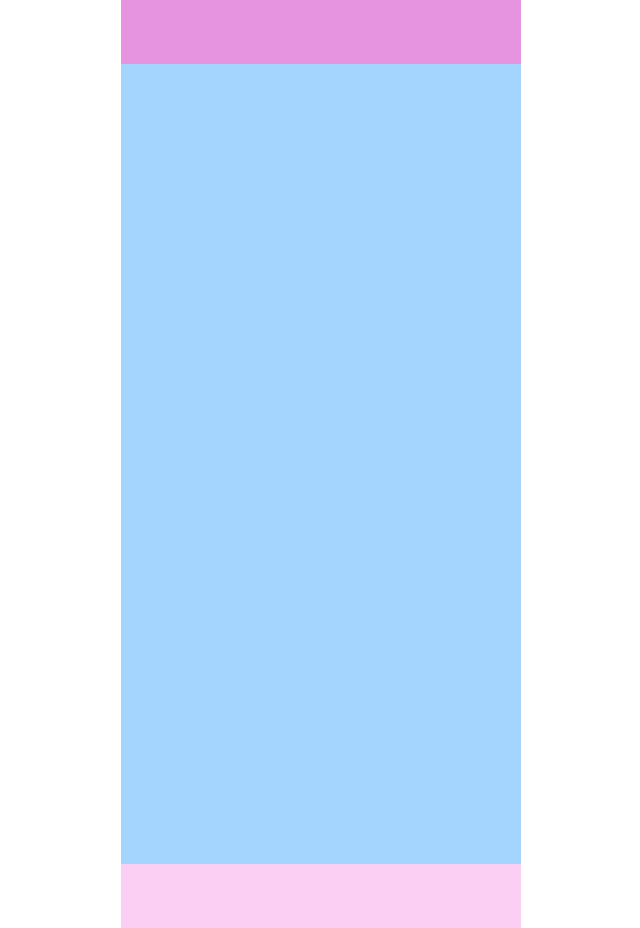
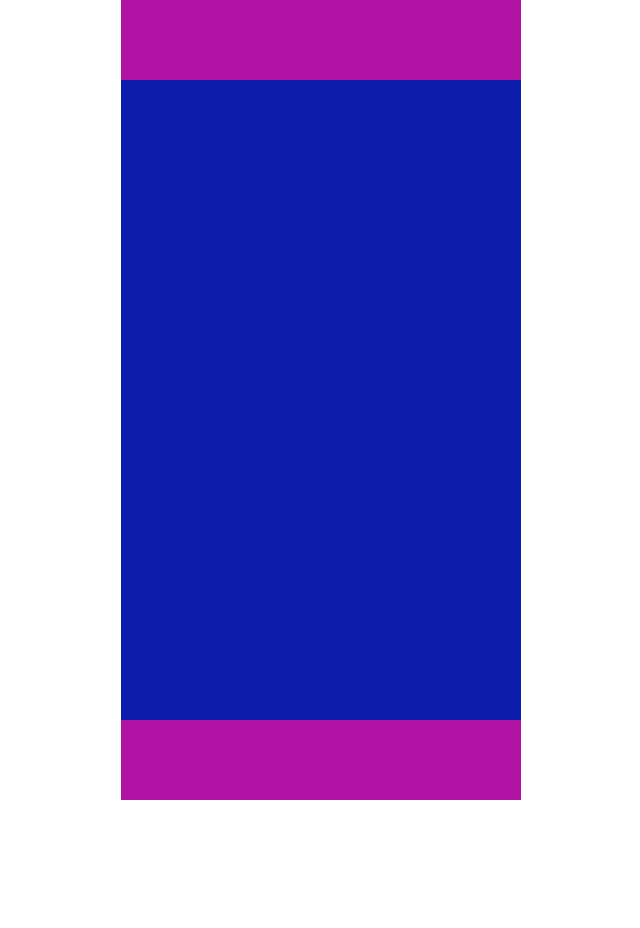
Before and after one commit to digitake/pwa-course-2022, a React (Create React App) app in the folder groupworkweb/: page / in a window 1280 px wide. Shown: the whole page, without its empty margins (319-959 px from the left). After the commit the page ends 800 px from the top, so only its background shows below. Built offline with nearby package versions, Linux system fonts and the light colour scheme.

Commit message:
Edit color again

```diff
--- a/groupworkweb/src/App.css
+++ b/groupworkweb/src/App.css
@@ -6,21 +6,23 @@
 }
 
  .userlist{
-  background-color: rgb(231, 148, 224);
+  background-color: rgb(177, 20, 164);
   width: 100%;
-  height: 64px;
+  height: 10%;
  }
 
  .chat{
-  background-color: rgb(164, 213, 255);
-  height: 100%;
+  background-color: rgb(12, 28, 170);
+  height: 80%;
+  width: 100%;
   margin: auto;
 
  }
 
  .inputbox{
-  background-color: rgb(250, 207, 243);
-  height: 64px;
+  background-color: rgb(177, 20, 164);
+  height: 10%;
+  width: 100%;
   margin: auto;
 
 
--- a/groupworkweb/src/App.js
+++ b/groupworkweb/src/App.js
@@ -1,4 +1,3 @@
-import logo from './logo.svg';
 import './App.css';
 
 function Userlist() {
```
